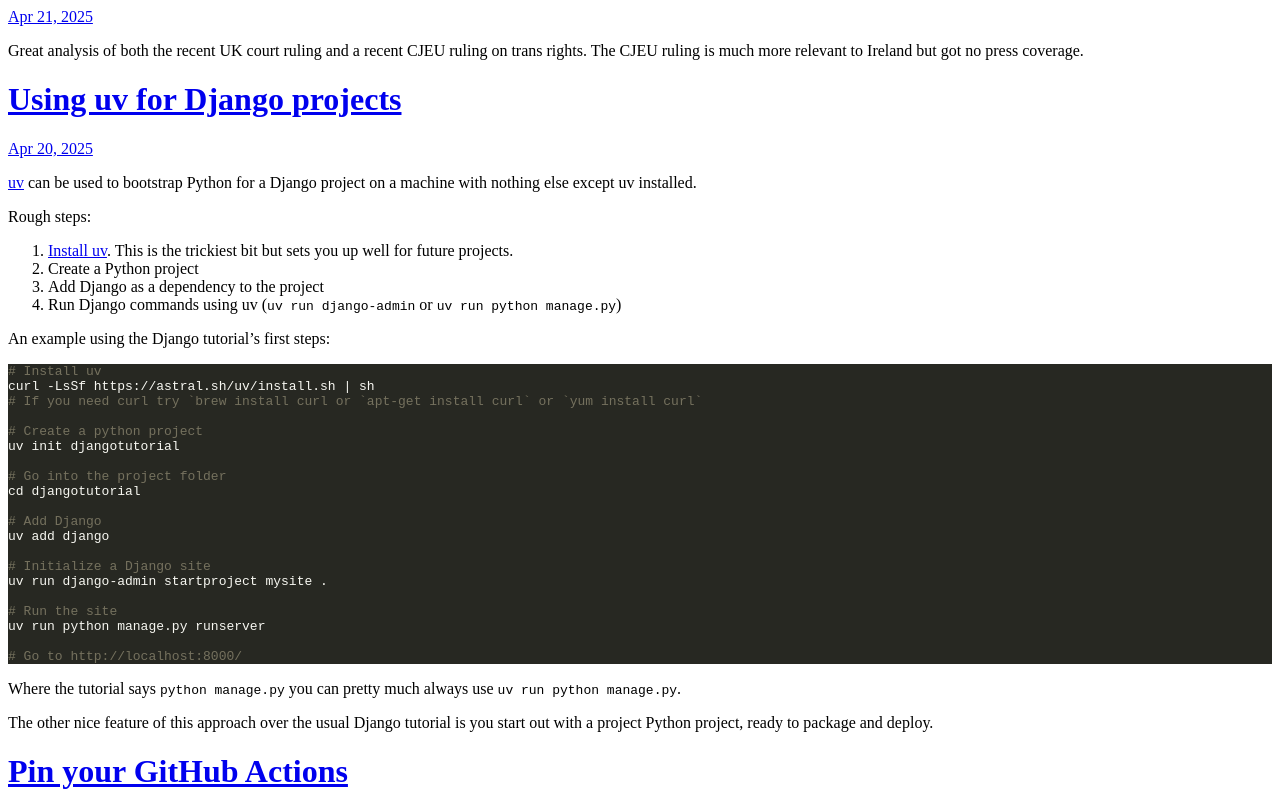
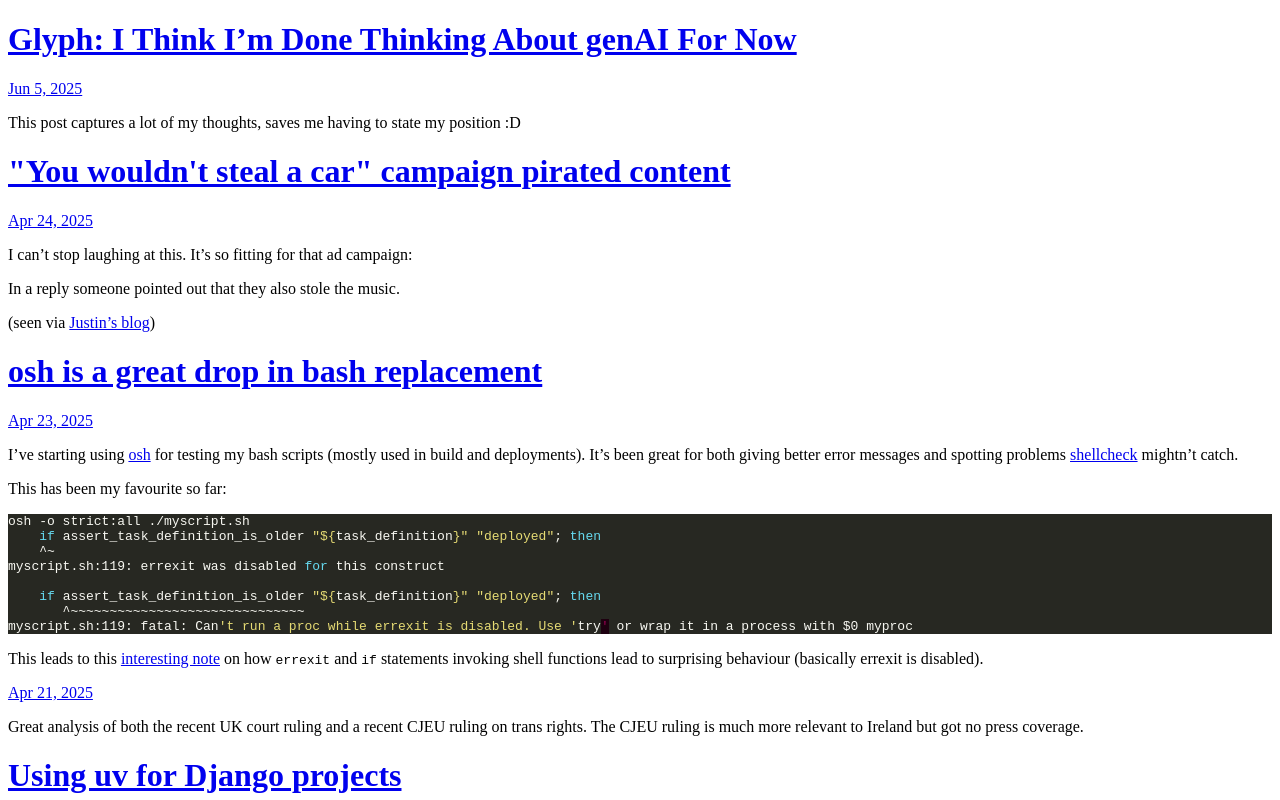
Before and after one commit to micktwomey/micktwomey.com-archive, a plain HTML site: page index.html in a window 1280 px wide. Shown: the top 800 px of the page. Drawn offline with Linux system fonts and the light colour scheme.

Commit message:
Archiving from Micro.blog.

```diff
--- a/index.html
+++ b/index.html
@@ -21,6 +21,60 @@
 <div class="h-feed">
 
 
+
+	  <div class="h-entry">
+
+			<h1><a href="https://micktwomey.com/2025/06/05/glyph-i-think-im-done/">Glyph: I Think I’m Done Thinking About genAI For Now</a></h1>
+
+
+		<a href="https://micktwomey.com/2025/06/05/glyph-i-think-im-done/" class="u-url"><time class="dt-published" datetime="2025-06-05 15:41:19 &#43;0100">Jun 5, 2025</time></a>
+
+		<div class="e-content">
+			 <p>This post captures a lot of my thoughts, saves me having to state my position :D</p>
+<!-- raw HTML omitted -->
+
+		</div>
+	  </div>
+
+	  <div class="h-entry">
+
+			<h1><a href="https://micktwomey.com/2025/04/24/you-wouldnt-steal-a-car/">&#34;You wouldn&#39;t steal a car&#34; campaign pirated content</a></h1>
+
+
+		<a href="https://micktwomey.com/2025/04/24/you-wouldnt-steal-a-car/" class="u-url"><time class="dt-published" datetime="2025-04-24 11:36:10 &#43;0100">Apr 24, 2025</time></a>
+
+		<div class="e-content">
+			 <p>I can&rsquo;t stop laughing at this. It&rsquo;s so fitting for that ad campaign:</p>
+<!-- raw HTML omitted -->
+<p>In a reply someone pointed out that they also stole the music.</p>
+<p>(seen via <a href="https://jmason.ie/2025/04/24/084003a.html">Justin&rsquo;s blog</a>)</p>
+
+		</div>
+	  </div>
+
+	  <div class="h-entry">
+
+			<h1><a href="https://micktwomey.com/2025/04/23/osh-is-a-great-drop/">osh is a great drop in bash replacement</a></h1>
+
+
+		<a href="https://micktwomey.com/2025/04/23/osh-is-a-great-drop/" class="u-url"><time class="dt-published" datetime="2025-04-23 15:23:21 &#43;0100">Apr 23, 2025</time></a>
+
+		<div class="e-content">
+			 <!-- raw HTML omitted -->
+<p>I&rsquo;ve starting using <a href="https://oils.pub/osh.html">osh</a> for testing my bash scripts (mostly used in build and deployments). It&rsquo;s been great for both giving better error messages and spotting problems <a href="https://www.shellcheck.net/">shellcheck</a> mightn&rsquo;t catch.</p>
+<p>This has been my favourite so far:</p>
+<div class="highlight"><pre tabindex="0" style="color:#f8f8f2;background-color:#272822;-moz-tab-size:4;-o-tab-size:4;tab-size:4"><code class="language-bash" data-lang="bash">osh -o strict:all ./myscript.sh
+    <span style="color:#66d9ef">if</span> assert_task_definition_is_older <span style="color:#e6db74">&#34;</span><span style="color:#e6db74">${</span>task_definition<span style="color:#e6db74">}</span><span style="color:#e6db74">&#34;</span> <span style="color:#e6db74">&#34;deployed&#34;</span>; <span style="color:#66d9ef">then</span>
+    ^~
+myscript.sh:119: errexit was disabled <span style="color:#66d9ef">for</span> this construct
+
+    <span style="color:#66d9ef">if</span> assert_task_definition_is_older <span style="color:#e6db74">&#34;</span><span style="color:#e6db74">${</span>task_definition<span style="color:#e6db74">}</span><span style="color:#e6db74">&#34;</span> <span style="color:#e6db74">&#34;deployed&#34;</span>; <span style="color:#66d9ef">then</span>
+       ^~~~~~~~~~~~~~~~~~~~~~~~~~~~~~~
+myscript.sh:119: fatal: Can<span style="color:#e6db74">&#39;t run a proc while errexit is disabled. Use &#39;</span>try<span style="color:#960050;background-color:#1e0010">&#39;</span> or wrap it in a process with $0 myproc
+</code></pre></div><p>This leads to this <a href="https://www.oilshell.org/preview/doc/error-handling.html#design-mistake-the-disabled-errexit-quirk">interesting note</a> on how <code>errexit</code> and <code>if</code> statements invoking shell functions lead to surprising behaviour (basically errexit is disabled).</p>
+
+		</div>
+	  </div>
 
 	  <div class="h-entry">
 
```
